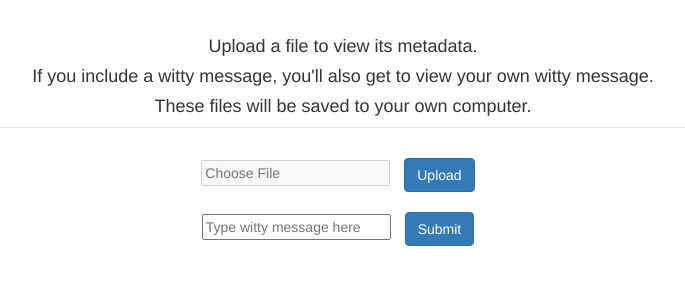
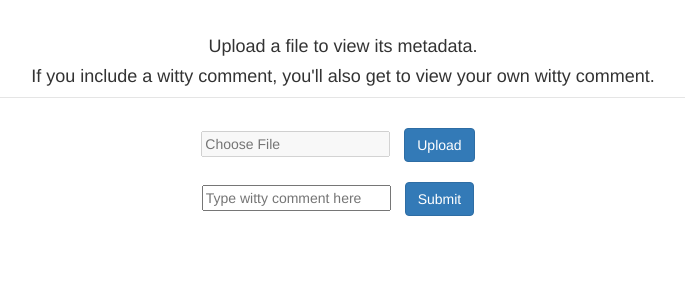
Before and after one commit to CharmedSatyr/file_metadata_microservice, a website: page views/index.html in a window 1280 px wide. Shown: the part 49-334 px from the top of the page, without its empty margins (297-982 px from the left). Drawn offline with Linux system fonts and the light colour scheme.

Commit message:
+Tweaks and README

```diff
--- a/views/index.html
+++ b/views/index.html
@@ -25,17 +25,15 @@
                 <fieldset>
                     <legend>
                         <h4>Upload a file to view its metadata.</h4>
-                        <h4>If you include a witty message, you'll also get to view your own witty message.</h4>
-                        <h4>These files will be saved to your own computer.</h4>
+                        <h4>If you include a witty comment, you'll also get to view your own witty comment.</h4>
                     </legend>
                     <input id='uploadFile' type='text' placeholder='Choose File' disabled='disabled' />
                     <label class='fileUpload btn btn-primary'>Upload
                       <input id='uploadBtn' type='file' name='user-file' class='upload' required/>
                     </label>
                     <br/>
-                    <input type='text' name='user-file' placeholder='Type witty message here'>
-                    <button id='submitBtn' type='submit' class='fileUpload btn btn-primary' />Submit</button>
-
+                    <input type='text' name='user-file' placeholder='Type witty comment here'>
+                    <button type='submit' class='fileUpload btn btn-primary' />Submit</button>
                 </fieldset>
             </form>
         </main>
@@ -43,9 +41,6 @@
             document.getElementById('uploadBtn').onchange = function() {
                 document.getElementById('uploadFile').value = this.value;
             };
-            document.getElementById('submitBtn').onClick = function() {
-                console.log('Alive');
-            };
         </script>
     </body>
 
```
Also changed, not shown: README.md.
